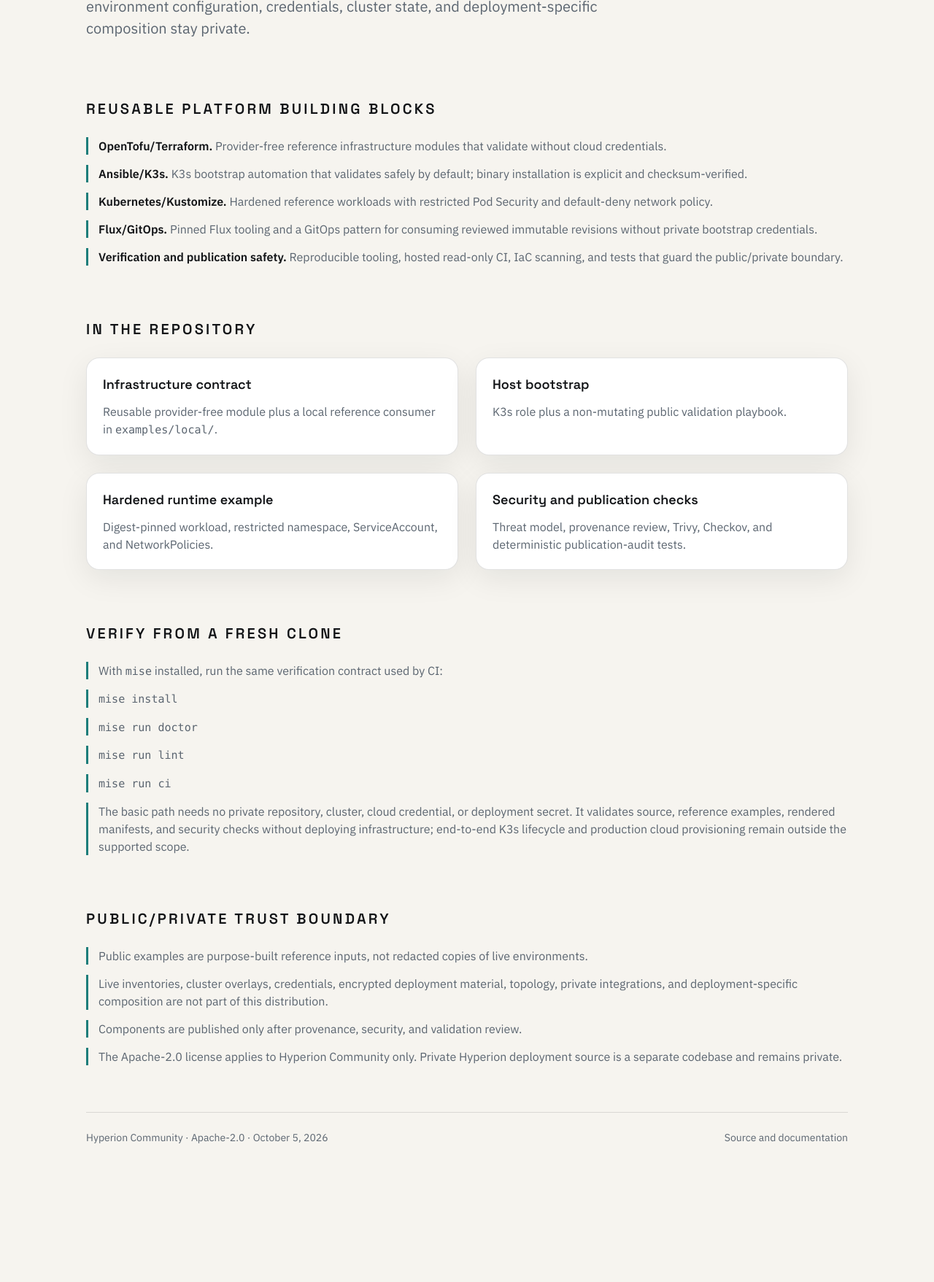
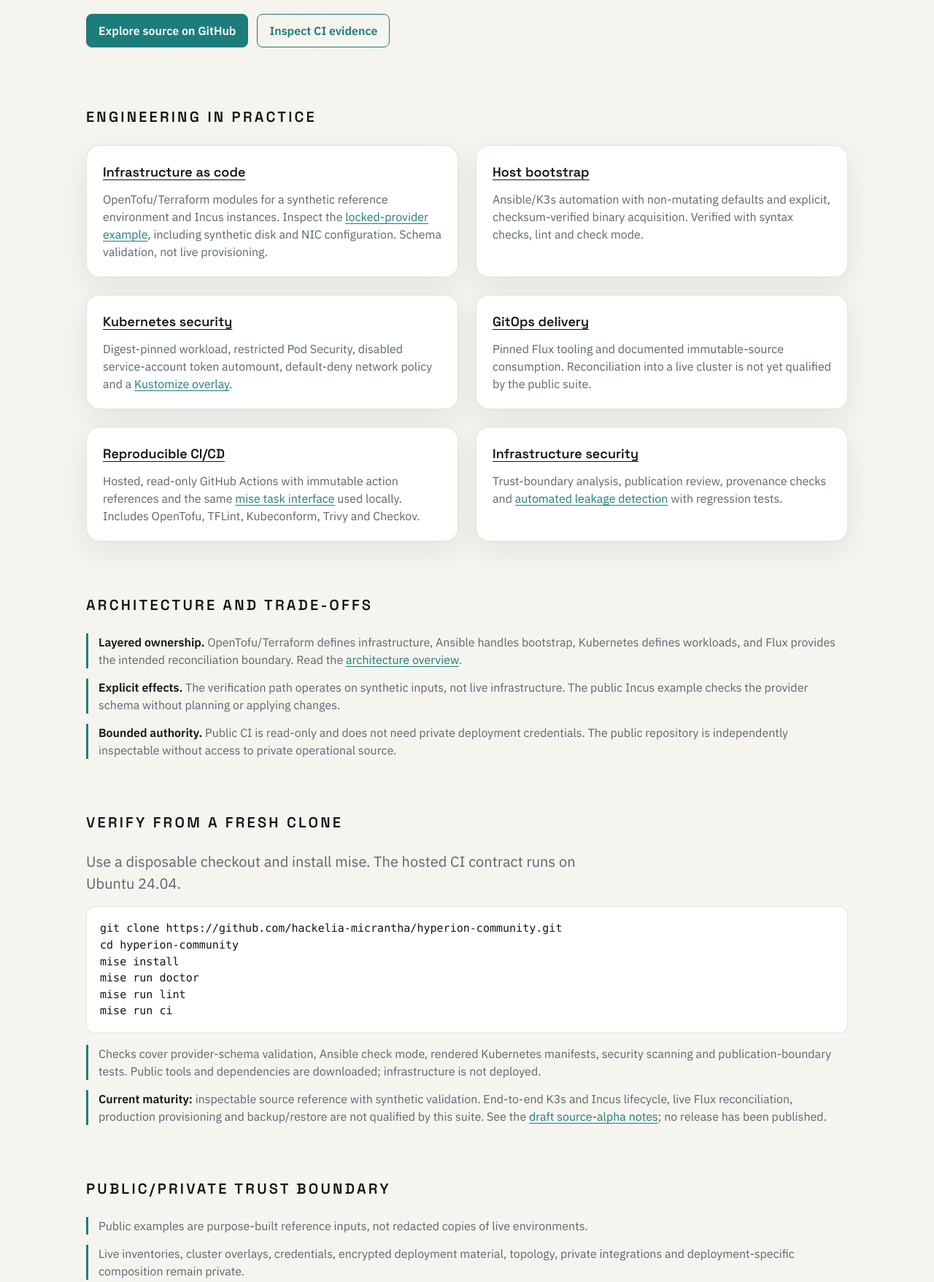
Before and after one commit to hackelia-micrantha/hyperion-community, a plain HTML site: page web/index.html in a window 1280 px wide. Shown: the part 463-2220 px from the top of the page at 73% size. Before the commit the page ends 2113 px from the top, so only its background shows below. Drawn offline with Linux system fonts and the light colour scheme.

Commit message:
docs(web): surface engineering evidence and verification links

```diff
--- a/web/index.html
+++ b/web/index.html
@@ -3,8 +3,8 @@
 <head>
   <meta charset="utf-8">
   <meta name="viewport" content="width=device-width, initial-scale=1">
-  <meta name="description" content="Hyperion Community publishes reusable, deployment-neutral platform engineering components for infrastructure provisioning, K3s, Kubernetes, GitOps, CI, and security validation.">
-  <title>Hyperion Community</title>
+  <meta name="description" content="Inspect Hyperion Community, a platform engineering portfolio reference for OpenTofu, Incus, Ansible, K3s, Kubernetes, Flux GitOps, CI/CD and infrastructure security.">
+  <title>Hyperion Community | Secure Platform Engineering</title>
   <link rel="preconnect" href="https://fonts.googleapis.com">
   <link rel="preconnect" href="https://fonts.gstatic.com" crossorigin>
   <link href="https://fonts.googleapis.com/css2?family=IBM+Plex+Sans:wght@300;400;500;600&family=Space+Grotesk:wght@400;500;600&display=swap" rel="stylesheet">
@@ -28,6 +28,14 @@
     .nav a:hover{text-decoration:underline;text-underline-offset:.2em}
     .hero{padding:12px 0 8px}
     h1{font-family:"Space Grotesk",system-ui,sans-serif;font-size:clamp(36px,5vw,56px);line-height:1.05;margin:0 0 18px;max-width:18ch}
+    .eyebrow{font-size:12px;text-transform:uppercase;letter-spacing:.16em;color:var(--accent);font-weight:600;margin:0 0 12px}
+    .actions{display:flex;flex-wrap:wrap;gap:12px;margin-top:24px}
+    .action{display:inline-block;padding:10px 16px;border:1px solid var(--accent);border-radius:8px;font-weight:600;color:var(--accent)}
+    .action.primary{background:var(--accent);color:#fff}
+    .action:hover{ text-decoration:underline;text-underline-offset:.2em }
+    .card a,.list a,footer a{color:var(--accent);text-decoration:underline;text-underline-offset:.2em}
+    .card h3 a{color:var(--ink)}
+    pre{background:#fff;border:1px solid var(--line);border-radius:12px;padding:18px;overflow-x:auto;margin:16px 0;color:var(--ink)}
     .lead{font-size:clamp(16px,2.2vw,20px);color:var(--steel);max-width:60ch;margin:0}
     section{margin-top:72px}
     .section-title{font-family:"Space Grotesk",system-ui,sans-serif;font-size:20px;text-transform:uppercase;letter-spacing:.16em;margin:0 0 24px}
@@ -50,38 +58,46 @@
 </head>
 <body>
 <div class="page">
-  <div class="topbar"><div class="brand">Hyperion Community</div><nav class="nav" aria-label="Primary"><a href="#scope">Components</a><a href="#implementation">Repository</a><a href="#verification">Verification</a><a href="#boundary">Trust boundary</a></nav></div>
+  <div class="topbar"><div class="brand">Hyperion Community</div><nav class="nav" aria-label="Primary"><a href="#implementation">Engineering</a><a href="#scope">Architecture</a><a href="#verification">Verification</a><a href="#boundary">Security</a></nav></div>
   <main>
     <header class="hero">
-      <h1>Reusable platform engineering for reproducible infrastructure</h1>
-      <p class="lead">Hyperion Community is the public, reusable distribution of Hyperion: deployment-neutral building blocks for infrastructure provisioning, K3s bootstrap, Kubernetes runtime configuration, GitOps, and verification. Live environment configuration, credentials, cluster state, and deployment-specific composition stay private.</p>
+      <p class="eyebrow">Platform engineering · DevSecOps · Infrastructure as code</p>
+      <h1>Reproducible infrastructure. Secure delivery.</h1>
+      <p class="lead">Hyperion Community demonstrates how infrastructure provisioning, host bootstrap, Kubernetes and GitOps fit together under reproducible validation and explicit security boundaries. Explore real modules, hardened reference workloads and automated checks in a public, deployment-neutral codebase.</p>
+      <div class="actions"><a class="action primary" href="https://github.com/hackelia-micrantha/hyperion-community">Explore source on GitHub</a><a class="action" href="https://github.com/hackelia-micrantha/hyperion-community/actions/workflows/ci.yml">Inspect CI evidence</a></div>
     </header>
-    <section id="scope"><h2 class="section-title">Reusable platform building blocks</h2><div class="list">
-      <p><strong>OpenTofu/Terraform.</strong> Provider-free reference infrastructure modules that validate without cloud credentials.</p>
-      <p><strong>Ansible/K3s.</strong> K3s bootstrap automation that validates safely by default; binary installation is explicit and checksum-verified.</p>
-      <p><strong>Kubernetes/Kustomize.</strong> Hardened reference workloads with restricted Pod Security and default-deny network policy.</p>
-      <p><strong>Flux/GitOps.</strong> Pinned Flux tooling and a GitOps pattern for consuming reviewed immutable revisions without private bootstrap credentials.</p>
-      <p><strong>Verification and publication safety.</strong> Reproducible tooling, hosted read-only CI, IaC scanning, and tests that guard the public/private boundary.</p>
+    <section id="implementation"><h2 class="section-title">Engineering in practice</h2><div class="grid">
+      <div class="card"><h3><a href="https://github.com/hackelia-micrantha/hyperion-community/tree/main/terraform/modules">Infrastructure as code</a></h3><p>OpenTofu/Terraform modules for a synthetic reference environment and Incus instances. Inspect the <a href="https://github.com/hackelia-micrantha/hyperion-community/tree/main/examples/incus-instance">locked-provider example</a>, including synthetic disk and NIC configuration. Schema validation, not live provisioning.</p></div>
+      <div class="card"><h3><a href="https://github.com/hackelia-micrantha/hyperion-community/tree/main/ansible/roles/k3s">Host bootstrap</a></h3><p>Ansible/K3s automation with non-mutating defaults and explicit, checksum-verified binary acquisition. Verified with syntax checks, lint and check mode.</p></div>
+      <div class="card"><h3><a href="https://github.com/hackelia-micrantha/hyperion-community/tree/main/k8s/base">Kubernetes security</a></h3><p>Digest-pinned workload, restricted Pod Security, disabled service-account token automount, default-deny network policy and a <a href="https://github.com/hackelia-micrantha/hyperion-community/tree/main/k8s/examples/local">Kustomize overlay</a>.</p></div>
+      <div class="card"><h3><a href="https://github.com/hackelia-micrantha/hyperion-community/tree/main/k8s/flux">GitOps delivery</a></h3><p>Pinned Flux tooling and documented immutable-source consumption. Reconciliation into a live cluster is not yet qualified by the public suite.</p></div>
+      <div class="card"><h3><a href="https://github.com/hackelia-micrantha/hyperion-community/blob/main/.github/workflows/ci.yml">Reproducible CI/CD</a></h3><p>Hosted, read-only GitHub Actions with immutable action references and the same <a href="https://github.com/hackelia-micrantha/hyperion-community/blob/main/mise.toml">mise task interface</a> used locally. Includes OpenTofu, TFLint, Kubeconform, Trivy and Checkov.</p></div>
+      <div class="card"><h3><a href="https://github.com/hackelia-micrantha/hyperion-community/blob/main/docs/security/threat-model.md">Infrastructure security</a></h3><p>Trust-boundary analysis, publication review, provenance checks and <a href="https://github.com/hackelia-micrantha/hyperion-community/blob/main/scripts/publication_audit.py">automated leakage detection</a> with regression tests.</p></div>
     </div></section>
-    <section id="implementation"><h2 class="section-title">In the repository</h2><div class="grid">
-      <div class="card"><h3>Infrastructure contract</h3><p>Reusable provider-free module plus a local reference consumer in <code>examples/local/</code>.</p></div>
-      <div class="card"><h3>Host bootstrap</h3><p>K3s role plus a non-mutating public validation playbook.</p></div>
-      <div class="card"><h3>Hardened runtime example</h3><p>Digest-pinned workload, restricted namespace, ServiceAccount, and NetworkPolicies.</p></div>
-      <div class="card"><h3>Security and publication checks</h3><p>Threat model, provenance review, Trivy, Checkov, and deterministic publication-audit tests.</p></div>
+    <section id="scope"><h2 class="section-title">Architecture and trade-offs</h2><div class="list">
+      <p><strong>Layered ownership.</strong> OpenTofu/Terraform defines infrastructure, Ansible handles bootstrap, Kubernetes defines workloads, and Flux provides the intended reconciliation boundary. Read the <a href="https://github.com/hackelia-micrantha/hyperion-community/blob/main/docs/architecture/README.md">architecture overview</a>.</p>
+      <p><strong>Explicit effects.</strong> The verification path operates on synthetic inputs, not live infrastructure. The public Incus example checks the provider schema without planning or applying changes.</p>
+      <p><strong>Bounded authority.</strong> Public CI is read-only and does not need private deployment credentials. The public repository is independently inspectable without access to private operational source.</p>
     </div></section>
-    <section id="verification"><h2 class="section-title">Verify from a fresh clone</h2><div class="list">
-      <p>With <code>mise</code> installed, run the same verification contract used by CI:</p>
-      <p><code>mise install</code></p><p><code>mise run doctor</code></p><p><code>mise run lint</code></p><p><code>mise run ci</code></p>
-      <p>The basic path needs no private repository, cluster, cloud credential, or deployment secret. It validates source, reference examples, rendered manifests, and security checks without deploying infrastructure; end-to-end K3s lifecycle and production cloud provisioning remain outside the supported scope.</p>
-    </div></section>
+    <section id="verification"><h2 class="section-title">Verify from a fresh clone</h2>
+      <p class="lead">Use a disposable checkout and install mise. The hosted CI contract runs on Ubuntu 24.04.</p>
+      <pre><code>git clone https://github.com/hackelia-micrantha/hyperion-community.git
+cd hyperion-community
+mise install
+mise run doctor
+mise run lint
+mise run ci</code></pre>
+      <div class="list"><p>Checks cover provider-schema validation, Ansible check mode, rendered Kubernetes manifests, security scanning and publication-boundary tests. Public tools and dependencies are downloaded; infrastructure is not deployed.</p>
+      <p><strong>Current maturity:</strong> inspectable source reference with synthetic validation. End-to-end K3s and Incus lifecycle, live Flux reconciliation, production provisioning and backup/restore are not qualified by this suite. See the <a href="https://github.com/hackelia-micrantha/hyperion-community/blob/main/docs/releases/v0.1.0-alpha.1.md">draft source-alpha notes</a>; no release has been published.</p></div>
+    </section>
     <section id="boundary"><h2 class="section-title">Public/private trust boundary</h2><div class="list">
       <p>Public examples are purpose-built reference inputs, not redacted copies of live environments.</p>
-      <p>Live inventories, cluster overlays, credentials, encrypted deployment material, topology, private integrations, and deployment-specific composition are not part of this distribution.</p>
-      <p>Components are published only after provenance, security, and validation review.</p>
-      <p>The Apache-2.0 license applies to Hyperion Community only. Private Hyperion deployment source is a separate codebase and remains private.</p>
+      <p>Live inventories, cluster overlays, credentials, encrypted deployment material, topology, private integrations and deployment-specific composition remain private.</p>
+      <p>Components are published after provenance, security and validation review. Read the <a href="https://github.com/hackelia-micrantha/hyperion-community/blob/main/docs/architecture/public-private-boundary.md">publication boundary</a> and <a href="https://github.com/hackelia-micrantha/hyperion-community/blob/main/docs/security/publication-review.md">review criteria</a>.</p>
+      <p>The Apache-2.0 license applies to Hyperion Community only.</p>
     </div></section>
   </main>
-  <footer><span>Hyperion Community · Apache-2.0 · October 5, 2026</span><span><a href="https://github.com/hackelia-micrantha/hyperion-community">Source and documentation</a></span></footer>
+  <footer><span>Hyperion Community · Apache-2.0</span><span><a href="https://github.com/hackelia-micrantha/hyperion-community">Source and documentation</a></span></footer>
 </div>
 </body>
 </html>
```
